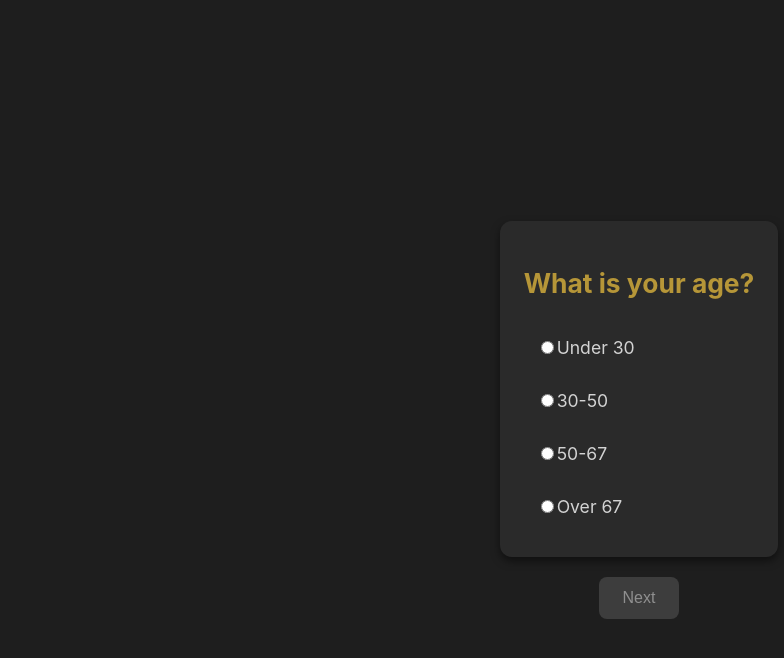
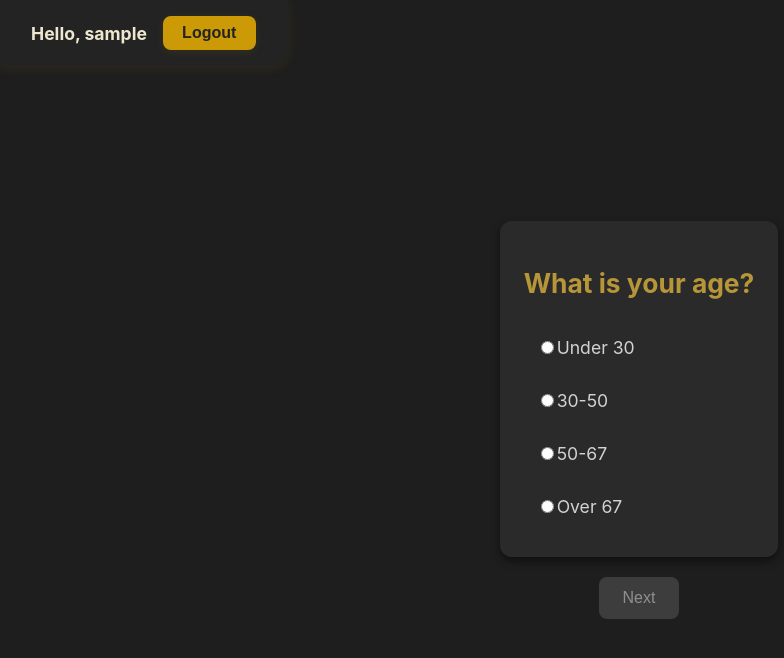
Before and after one commit to naorb12/RoboAdvisor, a React (Create React App) app in the folder robo-advisor-frontend/: page /quiz in a window 1280 px wide. Shown: the top 658 px of the page, without its empty margins (1-785 px from the left). Built offline with nearby package versions, Linux system fonts and the light colour scheme; sample sign-in values are in the browser's storage.

Commit message:
added threads to startup added logout button

```diff
--- /dev/null
+++ b/robo-advisor-frontend/src/Components/Structure/Header.css
@@ -0,0 +1,39 @@
+.header {
+    position: absolute;
+    top: 0;
+    left: 0;
+    width: auto;
+    min-width: 200px;
+    padding: 16px 32px;
+    background: #232323;
+    border-bottom-right-radius: 16px;
+    box-shadow: 0 2px 12px rgba(203, 154, 6, 0.10);
+    display: flex;
+    align-items: center;
+    gap: 16px;
+    z-index: 100;
+}
+
+.header span {
+    font-weight: bold;
+    color: #eee7cf;
+    font-size: 1.1rem;
+}
+
+.logout-button {
+    padding: 0.5rem 1.2rem;
+    background-color: #cb9a06;
+    color: #232323;
+    border: none;
+    border-radius: 8px;
+    font-weight: bold;
+    font-size: 1rem;
+    cursor: pointer;
+    transition: background 0.2s;
+    box-shadow: 0 2px 8px rgba(203, 154, 6, 0.10);
+}
+
+.logout-button:hover {
+    background-color: #e6b800;
+    color: #181818;
+}
--- /dev/null
+++ b/robo-advisor-frontend/src/Components/Structure/Header.tsx
@@ -0,0 +1,26 @@
+import React, { useEffect } from "react";
+import { useNavigate } from "react-router-dom";
+import "./Header.css";
+
+export const Header: React.FC = () => {
+  const navigate = useNavigate();
+  const username = localStorage.getItem("username");
+
+  useEffect(() => {
+    if (!username) {
+      navigate("/login");
+    }
+  }, []);
+
+  return (
+    <header className="header">
+      <span>Hello, {username}</span>
+      <button className="logout-button" onClick={() => {
+        localStorage.removeItem("username");
+        navigate("/login");
+      }}>
+        Logout
+      </button>
+    </header>
+  );
+};
--- a/robo-advisor-frontend/src/Pages/LoginPage/LoginPage.tsx
+++ b/robo-advisor-frontend/src/Pages/LoginPage/LoginPage.tsx
@@ -17,7 +17,9 @@ export const LoginPage = () => {
         if (response.ok) {
             const data = await response.json();
             localStorage.setItem("userId", data.user_id);
-            console.log("User Id:", data.user_id)
+            localStorage.setItem("username", data.username);
+            console.log("UserName:", data.username);
+            console.log("User Id:", data.user_id);
             navigate('/quiz', { replace: true });
         } else {
             const data = await response.json();
--- a/robo-advisor-frontend/src/Pages/ProposalPage/ProposalPage.tsx
+++ b/robo-advisor-frontend/src/Pages/ProposalPage/ProposalPage.tsx
@@ -1,6 +1,7 @@
 import React from 'react';
 import { useLocation, useNavigate } from 'react-router-dom';
 import { ProposalCard } from '../../Components/ProposalCard/ProposalCard';
+import { Header } from '../../Components/Structure/Header';
 import './ProposalPage.css';
 
 export const ProposalPage = () => {
@@ -20,6 +21,7 @@ export const ProposalPage = () => {
 
     return (
         <div className="proposal-page">
+            <Header />
             <h1>Your Investment Proposal</h1>
             <ProposalCard proposal={proposal} />
         </div>
--- a/robo-advisor-frontend/src/Pages/QuizPage/QuizPage.tsx
+++ b/robo-advisor-frontend/src/Pages/QuizPage/QuizPage.tsx
@@ -4,6 +4,7 @@ import './QuizPage.css';
 import { quizQuestions } from '../../Data/quizQuestions';
 import { QuestionCard } from '../../Components/QuestionCard/QuestionCard';
 import { useNavigate } from 'react-router-dom';
+import { Header } from '../../Components/Structure/Header';
 
 export const QuizPage = () => {
     const [currentIndex, setCurrentIndex] = useState(0);
@@ -77,7 +78,9 @@ export const QuizPage = () => {
     };
 
     return (
+
         <div className="quiz-page">
+            <Header />
             <QuestionCard
                 question={currentQuestion}
                 answer={selectedIndexes[currentIndex]}
```
Also changed, not shown: 2 other files (tests, documents, lock files or other folders).
